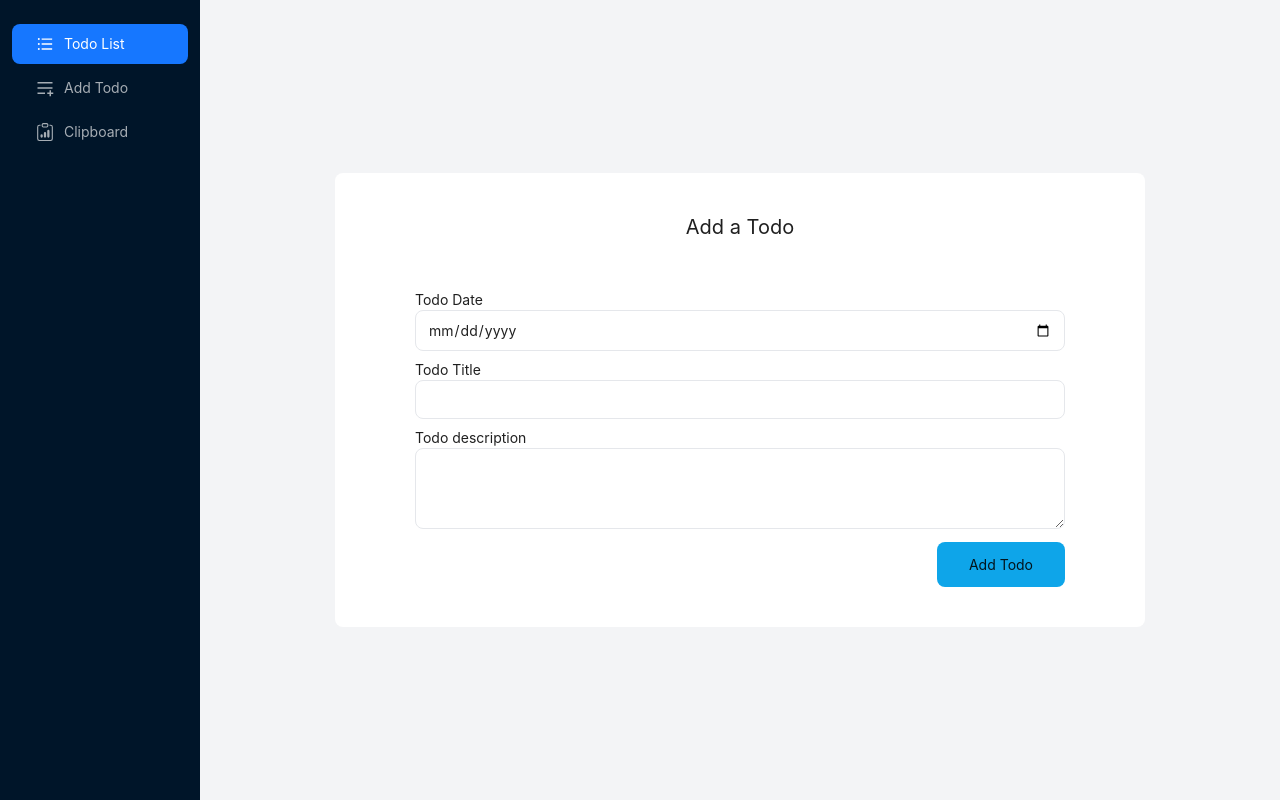
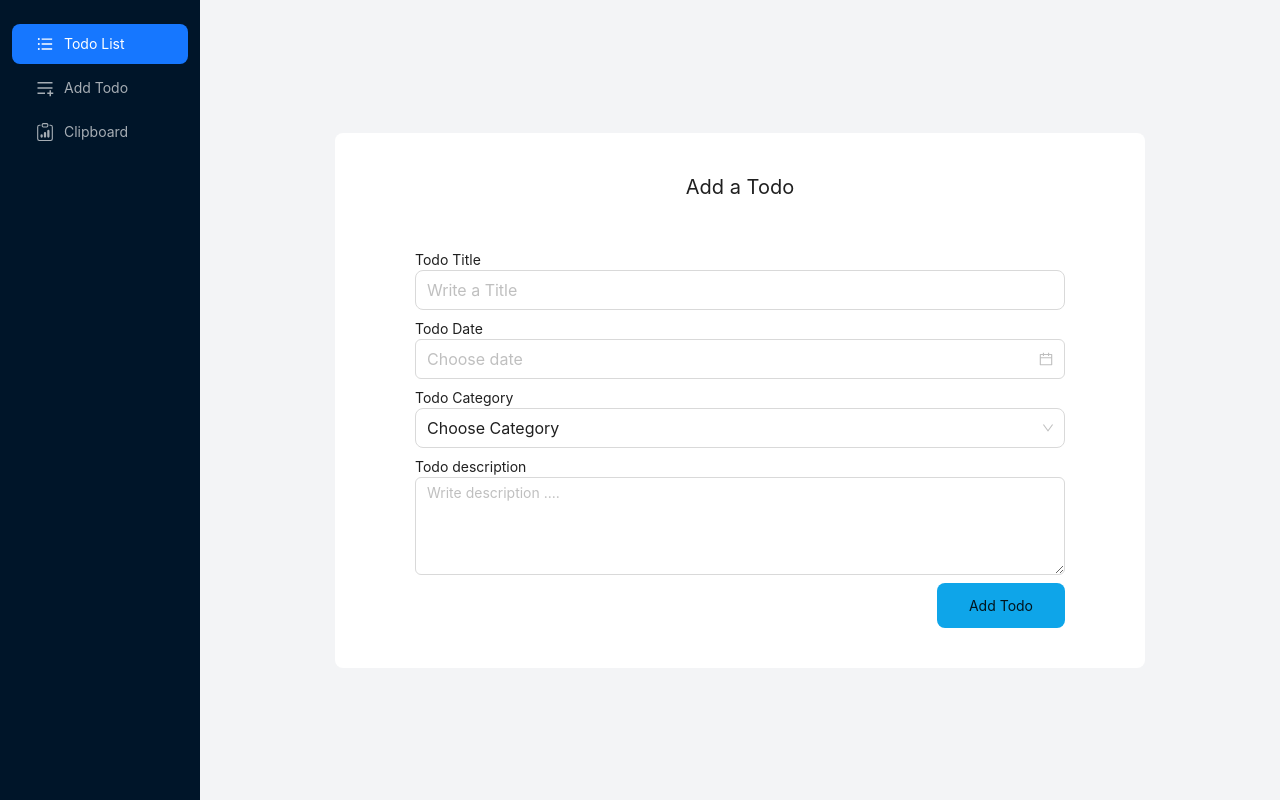
Before and after one commit to SanyFaysal/todo-app, a React (Vite) app: page /add-todo in a window 1280 px wide. Built offline with nearby package versions, Linux system fonts and the light colour scheme.

Commit message:
[MOD]: Todo List card

```diff
--- /dev/null
+++ b/src/components/Categories.jsx
@@ -0,0 +1,30 @@
+import React from "react";
+import { useSelector } from "react-redux";
+
+export default function Categories() {
+  const { todoList } = useSelector((state) => state.todo);
+  const categoryArray = [];
+  todoList?.forEach((item) => {
+    const existingCategory = categoryArray.find(
+      (category) => category.category === item.category
+    );
+
+    if (existingCategory) {
+      existingCategory.allTodos.push(item);
+    } else {
+      categoryArray.push({ category: item.category, allTodos: [item] });
+    }
+  });
+  return (
+    <div className="grid grid-cols-4 gap-6 border-rounded mb-5">
+      {categoryArray?.map((category) => (
+        <div className="bg-white  rounded-lg flex flex-col p-16 justify-center items-center">
+          <p className="uppercase text-3xl">{category?.category}</p>
+          <p className="text-2xl text-center">
+            {category?.allTodos?.length} Todos
+          </p>
+        </div>
+      ))}
+    </div>
+  );
+}
--- a/src/components/ListCard.jsx
+++ b/src/components/ListCard.jsx
@@ -18,17 +18,17 @@ export default function ListCard({ item, index }) {
     toast.success("Successfully deleted", { id: "deleteTodo" });
   };
   return (
-    <div className="p-5 bg-white text-gray-700  rounded-lg text-lg ">
+    <div className="px-5 py-4 bg-white text-gray-700  rounded-lg text-lg ">
       <div className="flex justify-between items-top">
-        <div>
-          <h1 className="text-lg text-sky-500 font-semibold">
-            {moment(item?.date).format("dddd")}
-          </h1>
-          <p className=" text-sm  text-sky-500">
-            {moment(item?.date).format("MMMM Do YYYY")}
+        <div className="flex  mb-3   rounded-lg">
+          <span className="px-3 bg-green-500 rounded text-sm my-auto  text-white py-1">
+            {item?.category}
+          </span>
+          <p className="   px-2  ">
+            {moment(item?.date).format("DD MMM, YYYY")}
           </p>
         </div>
-        <div className="flex gap-3 mt-0">
+        <div className="flex gap-3 ">
           <div>
             <button
               onClick={() => navigate(`/todo/${index}`)}
@@ -55,7 +55,7 @@ export default function ListCard({ item, index }) {
           </div>
         </div>
       </div>
-      <h1 className="mt-1 text-xl font-semibold">{item?.title}</h1>
+      <h1 className=" text-xl font-semibold">{item?.title}</h1>
 
       <p className="">{item?.desc?.slice(0, 200)}</p>
     </div>
--- /dev/null
+++ b/src/helpers/getFormattedDate.js
@@ -0,0 +1,7 @@
+import moment from "moment";
+
+export const getForMattedDate = (date) => {
+  const selectedDate = new Date(date);
+  const formattedDate = moment(selectedDate).format("YYYY-MM-DD");
+  return formattedDate;
+};
--- a/src/helpers/getSearchResultByDate.js
+++ b/src/helpers/getSearchResultByDate.js
@@ -1,4 +1,7 @@
 export const getSearchResultByDate = (query, data) => {
+  if (query === "all") {
+    return data;
+  }
   const currentDate = new Date();
   const queryDateRange = new Date();
   queryDateRange.setDate(currentDate.getDate() + query);
--- a/src/pages/AddTodo.jsx
+++ b/src/pages/AddTodo.jsx
@@ -1,18 +1,26 @@
-import React, { useEffect } from "react";
+import React, { useEffect, useState } from "react";
 import { useDispatch } from "react-redux";
 import { addTodo, setTodo } from "../redux/todoSlice/todoSlice";
 import toast from "react-hot-toast";
+import { DatePicker, Input, Select } from "antd";
+import { categoriesOptions } from "../utils/constants.jsx";
+import TextArea from "antd/es/input/TextArea";
+import { getForMattedDate } from "../helpers/getFormattedDate";
 
 export default function AddTodo() {
   const dispatch = useDispatch();
-
+  const [date, setDate] = useState();
+  const [category, setCategory] = useState();
   const handleAddTodo = (e) => {
     e.preventDefault();
-    const date = e.target.todo_date.value;
+
     const title = e.target.todo_title.value;
+
     const desc = e.target.todo_desc.value;
-    const newTodo = { date, title, desc };
 
+    const newTodo = { title, desc, date, category };
+    console.log({ newTodo });
+    if (date && title && category) {
       const getTodoLists = JSON.parse(localStorage.getItem("todoList"));
       if (getTodoLists) {
         getTodoLists.push(newTodo);
@@ -23,8 +31,10 @@ export default function AddTodo() {
         localStorage.setItem("todoList", JSON.stringify(todoLists));
         dispatch(addTodo(newTodo));
       }
-
       toast.success("Todo added to your list", { id: "addTodo" });
+    } else {
+      toast.error("Please provide all data");
+    }
   };
 
   return (
@@ -34,35 +44,53 @@ export default function AddTodo() {
         className="bg-white rounded-lg flex flex-col w-3/4 mx-auto px-20 py-10 gap-2 "
       >
         <h1 className="pb-10 text-xl text-center">Add a Todo </h1>
+
+        <div>
+          <label htmlFor="todo2"> Todo Title</label>
+          <Input
+            placeholder="Write a Title"
+            name="todo_title"
+            size="large"
+            required
+            className="w-full bg-white"
+          />
+        </div>
         <div>
           <label htmlFor="todo3 text-"> Todo Date</label>
-          <input
-            type="date"
-            name="todo_date"
-            id=""
+          <DatePicker
+            className="w-full"
+            placeholder="Choose date"
+            size="large"
             required
-            className="px-3 py-2 border rounded-lg w-full"
+            onChange={(e) => setDate(getForMattedDate(e))}
+            picker="day"
+          />
+        </div>
+        <div>
+          <label htmlFor="todo3 text-"> Todo Category</label>
+          <Select
+            className=" w-full"
+            size="large"
+            required
+            name="todo_category"
+            defaultValue={categoriesOptions[0]}
+            onChange={(e) => setCategory(e)}
+            options={categoriesOptions.map((item, i) => ({
+              label: item,
+              value: item,
+              disabled: item === categoriesOptions[0],
+              key: i,
+            }))}
           />
         </div>
 
         <div>
-          <label htmlFor="todo2"> Todo Title</label>
-
-          <input
-            required
-            type="text"
-            name="todo_title"
-            className="  px-3 py-2 border rounded-lg w-full"
-          />
-        </div>
-        <div>
           <label htmlFor="todo1"> Todo description</label>
-          <textarea
-            className="rounded-lg w-full px-3 py-2 border"
+          <TextArea
+            placeholder="Write description ...."
+            rows={4}
             name="todo_desc"
-            id=""
-            cols="30"
-            rows="3"
+            className="w-full"
           />
         </div>
         <div className="flex justify-end">
--- a/src/pages/EditTodo.jsx
+++ b/src/pages/EditTodo.jsx
@@ -5,9 +5,12 @@ import toast from "react-hot-toast";
 import { useNavigate, useParams } from "react-router-dom";
 
 import { FiArrowLeft } from "react-icons/fi";
+import { Select } from "antd";
+import { categoriesOptions } from "../utils/constants";
 
 export default function EditTodo() {
   const navigate = useNavigate();
+  const [category, setCategory] = useState();
   const [todoDetails, setTodoDetails] = useState();
   const { id } = useParams();
   const dispatch = useDispatch();
@@ -18,7 +21,7 @@ export default function EditTodo() {
     const date = e.target.todo_date.value || todoDetails?.date;
     const title = e.target.todo_title.value || todoDetails?.title;
     const desc = e.target.todo_desc.value || todoDetails?.desc;
-    const updatedData = { date, title, desc };
+    const updatedData = { date, title, desc, category };
 
     const getTodoLists = JSON.parse(localStorage.getItem("todoList"));
     if (getTodoLists[id]) {
@@ -68,6 +71,24 @@ export default function EditTodo() {
             />
           </div>
           <div>
+            <label htmlFor="todo3 text-"> Todo Category</label>
+            <Select
+              className=" w-full"
+              size="large"
+              required
+              name="todo_category"
+              value={category}
+              defaultValue={todoDetails?.category}
+              onChange={(e) => setCategory(e)}
+              options={categoriesOptions.map((item, i) => ({
+                label: item,
+                value: item,
+                disabled: item === categoriesOptions[0],
+                key: i,
+              }))}
+            />
+          </div>
+          <div>
             <label htmlFor="todo1"> Todo description</label>
             <textarea
               defaultValue={todoDetails?.desc}
--- a/src/pages/Home.jsx
+++ b/src/pages/Home.jsx
@@ -1,12 +1,14 @@
 import React, { useEffect } from "react";
 import TodoLists from "./TodoLists";
 import Header from "../layout/Header";
+import Categories from "../components/Categories";
 
 export default function Home() {
   return (
     <div className="">
       <Header />
       <div className="m-4">
+        <Categories />
         <TodoLists />
       </div>
     </div>
--- a/src/pages/TodoLists.jsx
+++ b/src/pages/TodoLists.jsx
@@ -5,24 +5,26 @@ import { Empty } from "antd";
 
 export default function TodoLists() {
   const [items, setItems] = useState();
-  const { todoList, searchResult, searchText } = useSelector(
-    (state) => state?.todo
-  );
+  const {
+    todoList,
+    searchResult,
+    search: { text, date, dateRange },
+  } = useSelector((state) => state?.todo);
 
   useEffect(() => {
-    if (searchText) {
+    if (text?.length || date || dateRange) {
       setItems(searchResult);
     } else {
       setItems(todoList);
     }
-  }, [todoList, searchResult, searchText]);
+  }, [todoList, searchResult, text, date, dateRange]);
 
   return (
     <div className="grid grid-cols-1 gap-5  mb-8">
       {items?.map((item, index) => (
         <ListCard key={index} item={item} index={index} />
       ))}
-      {searchText && !searchResult?.length && (
+      {(text || date || dateRange) && !searchResult?.length && (
         <div className=" flex justify-center ">
           <Empty />
         </div>
--- a/src/redux/todoSlice/todoSlice.js
+++ b/src/redux/todoSlice/todoSlice.js
@@ -3,7 +3,11 @@ import { createSlice } from "@reduxjs/toolkit";
 const initialState = {
   todoList: [],
   searchResult: [],
-  searchText: null,
+  search: {
+    text: "",
+    date: null,
+    dateRange: 0,
+  },
 };
 
 export const todoSlice = createSlice({
@@ -32,8 +36,8 @@ export const todoSlice = createSlice({
       console.log({ payload });
       state.searchResult = payload;
     },
-    searchText: (state, { payload }) => {
-      state.searchText = payload;
+    setSearch: (state, { payload }) => {
+      state.search[payload.key] = payload.value;
     },
   },
 });
@@ -44,7 +48,7 @@ export const {
   updateTodo,
   deleteTodo,
   searchResult,
-  searchText,
+  setSearch,
 } = todoSlice.actions;
 
 export default todoSlice.reducer;
--- /dev/null
+++ b/src/utils/constants.jsx
@@ -0,0 +1,24 @@
+export const categoriesOptions = [
+  "Choose Category",
+  "Work",
+  "Personal",
+  "Home",
+  "Health",
+  "Education",
+  "Social",
+  "Finance",
+  "Travel",
+  "Career",
+  "Hobbies",
+  "Sports",
+];
+export const searchDateOptions = [
+  { value: null, label: "Select a range", disabled: true },
+  { value: "all", label: "All" },
+  { value: 7, label: "Next 1 week" },
+  { value: 15, label: "Next 15 Days" },
+  { value: 30, label: "Next 1 month" },
+  { value: -7, label: "Last 1 week" },
+  { value: -15, label: "Last 15 days" },
+  { value: -30, label: "Last 1 month" },
+];
```
Also changed, not shown: src/layout/Header.jsx (+19 -29 lines). Lines whose indentation alone changed are shown as unchanged.
